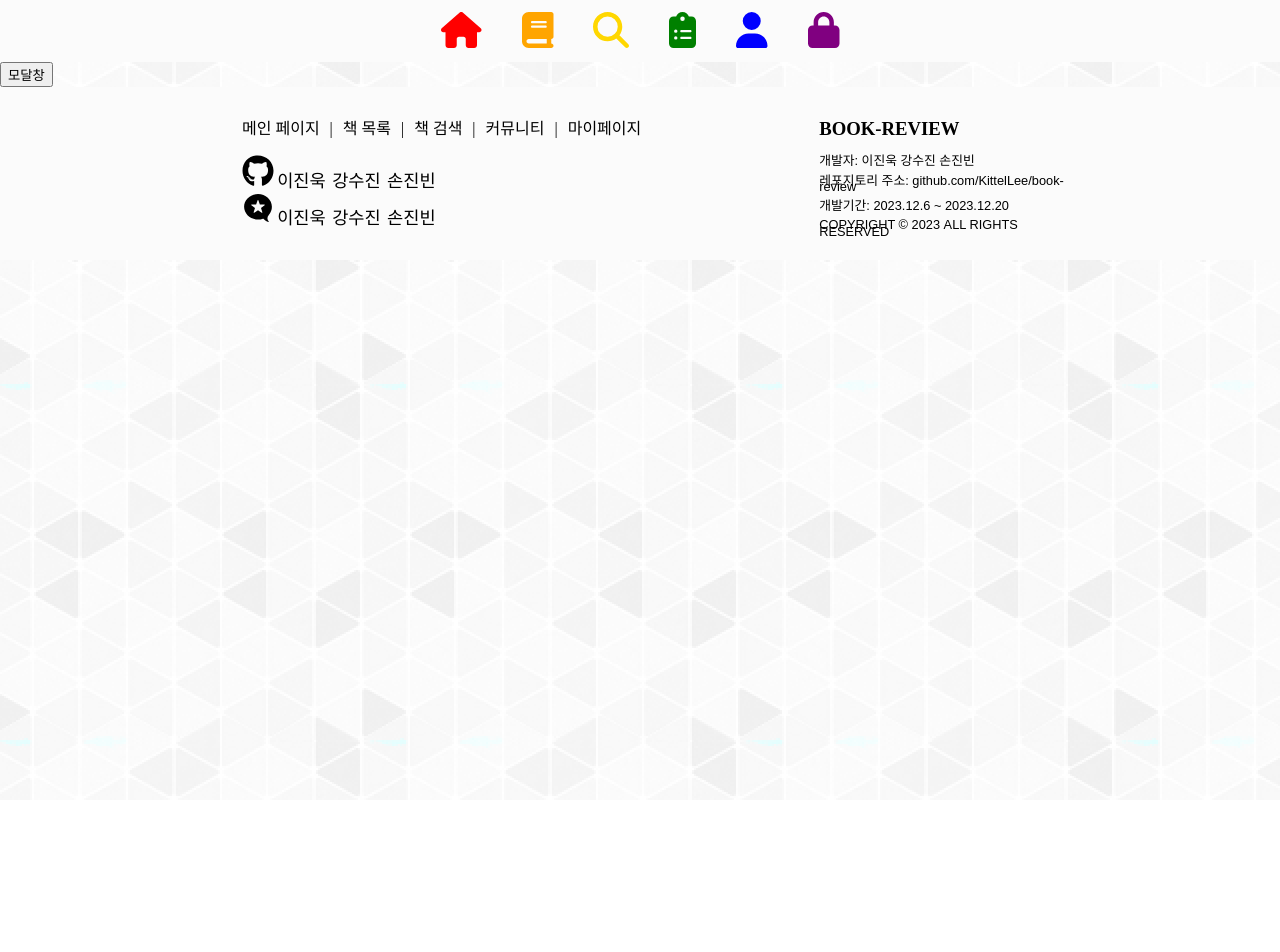
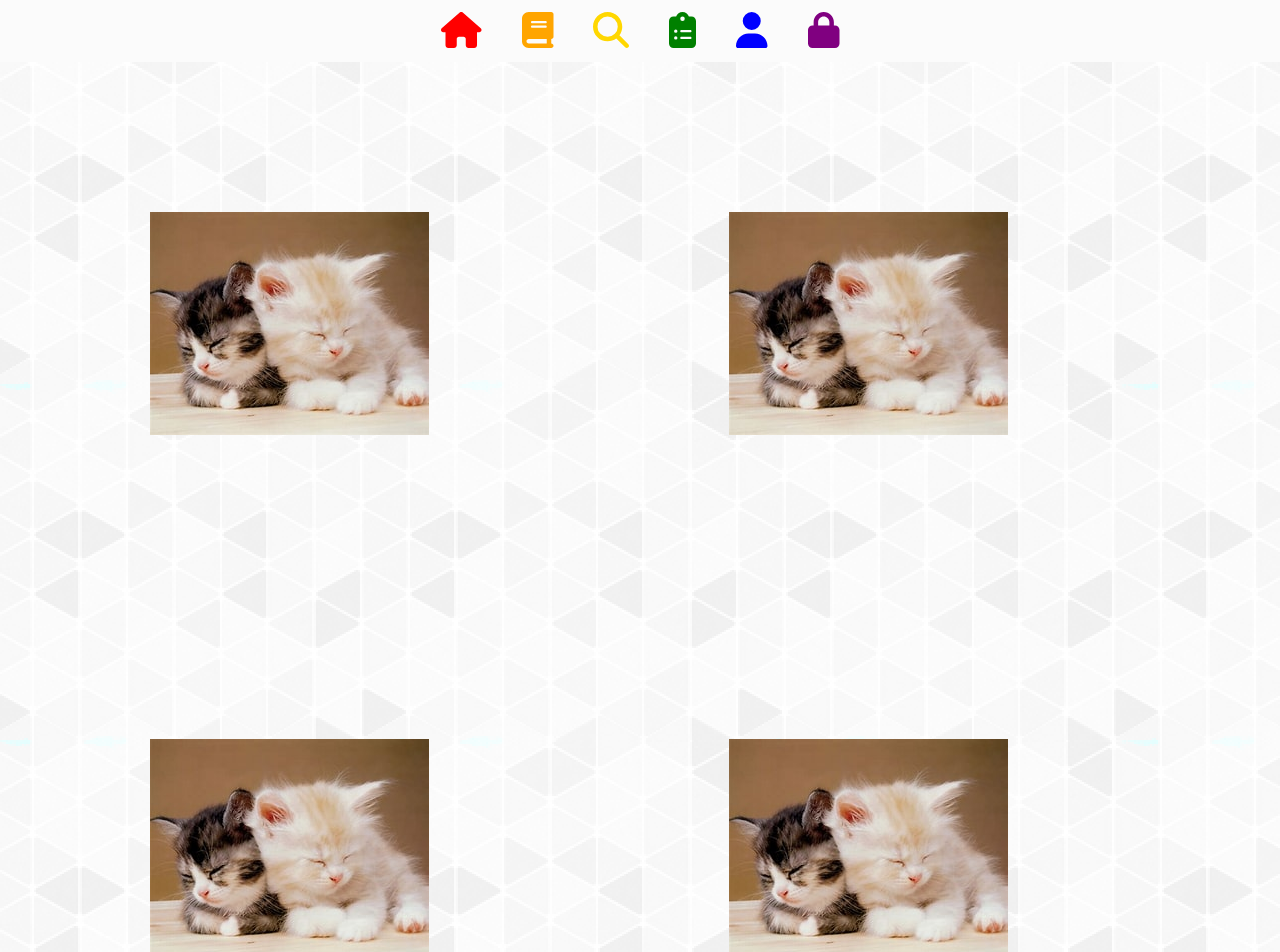
Before and after one commit to KittelLee/book-review, a React (Vite) app: page /List in a window 1280 px wide. Shown: the top 952 px of the page. Before the commit the page ends 800 px from the top, so only its background shows below. Built offline with nearby package versions, Linux system fonts and the light colour scheme.

Commit message:
style:gap값수정

```diff
--- a/src/components/Home/DesignBookStyle.tsx
+++ b/src/components/Home/DesignBookStyle.tsx
@@ -34,7 +34,7 @@ const BookDesign = styled.section`
 
 const Book = styled.div`
     display: flex;
-    gap: 10px;
+    gap: 20px;
     padding: 10px;
     @media screen and (max-width: 700px) {
         flex-direction: column;
--- a/src/pages/List.tsx
+++ b/src/pages/List.tsx
@@ -31,7 +31,7 @@ function List() {
 
   return (
     <ListWrap>
-      <button onClick={openModal}>모달창</button>
+      <Book src="../../src/assets/images/test5.jpg" onClick={openModal}/>
       <Modal
         isOpen={modalIsOpen}
         onRequestClose={closeModal}
@@ -42,6 +42,9 @@ function List() {
           <button onClick={closeModal}>X</button>
         </CloseBtn>
       </Modal>
+      <Book src="../../src/assets/images/test5.jpg" onClick={openModal}/>
+      <Book src="../../src/assets/images/test5.jpg" onClick={openModal}/>
+      <Book src="../../src/assets/images/test5.jpg" onClick={openModal}/>
     </ListWrap>
   );
 }
@@ -50,10 +53,17 @@ export default List;
 
 const ListWrap = styled.div``;
 
+const Book = styled.img`
+  margin: 50px;
+  padding: 100px;
+  cursor: pointer;
+`;
+
 const CloseBtn = styled.div`
   position: absolute;
   top: 10px;
   right: 10px;
+  float: right;
   button {
     border: none;
     background-color: #fff;
```
